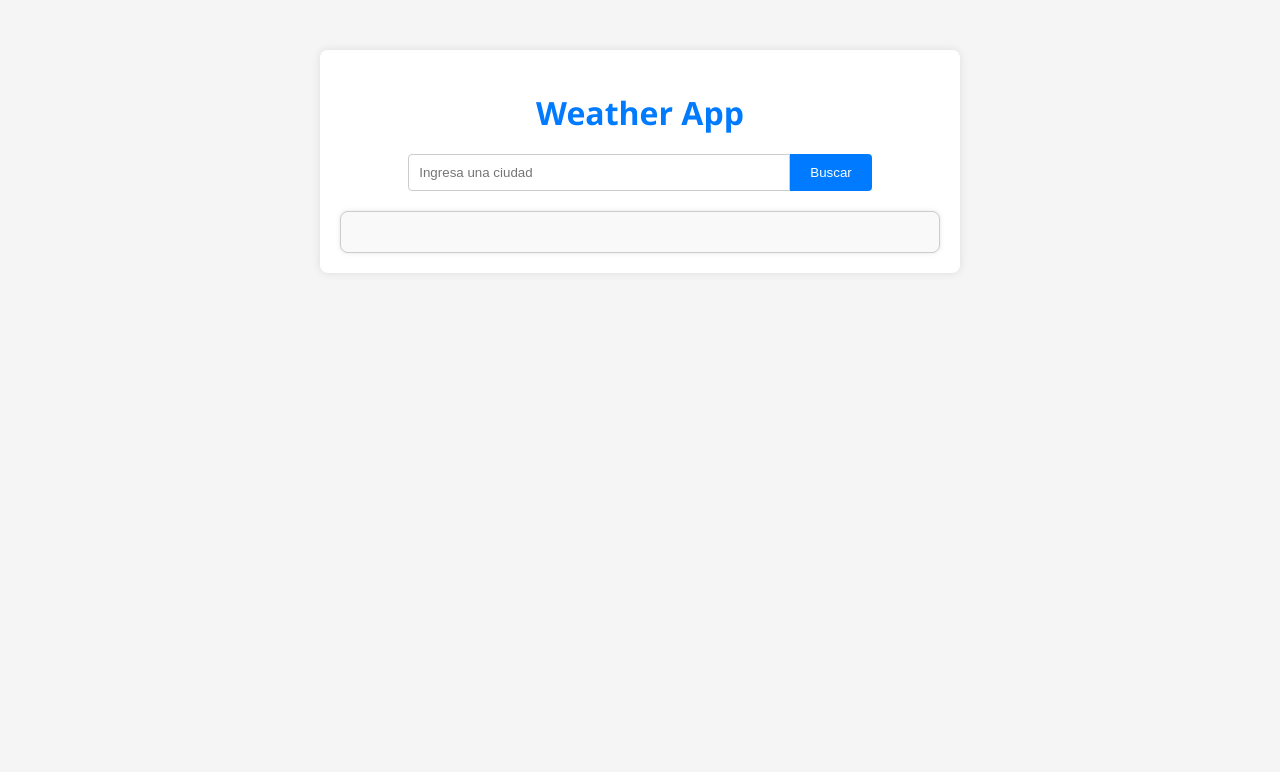
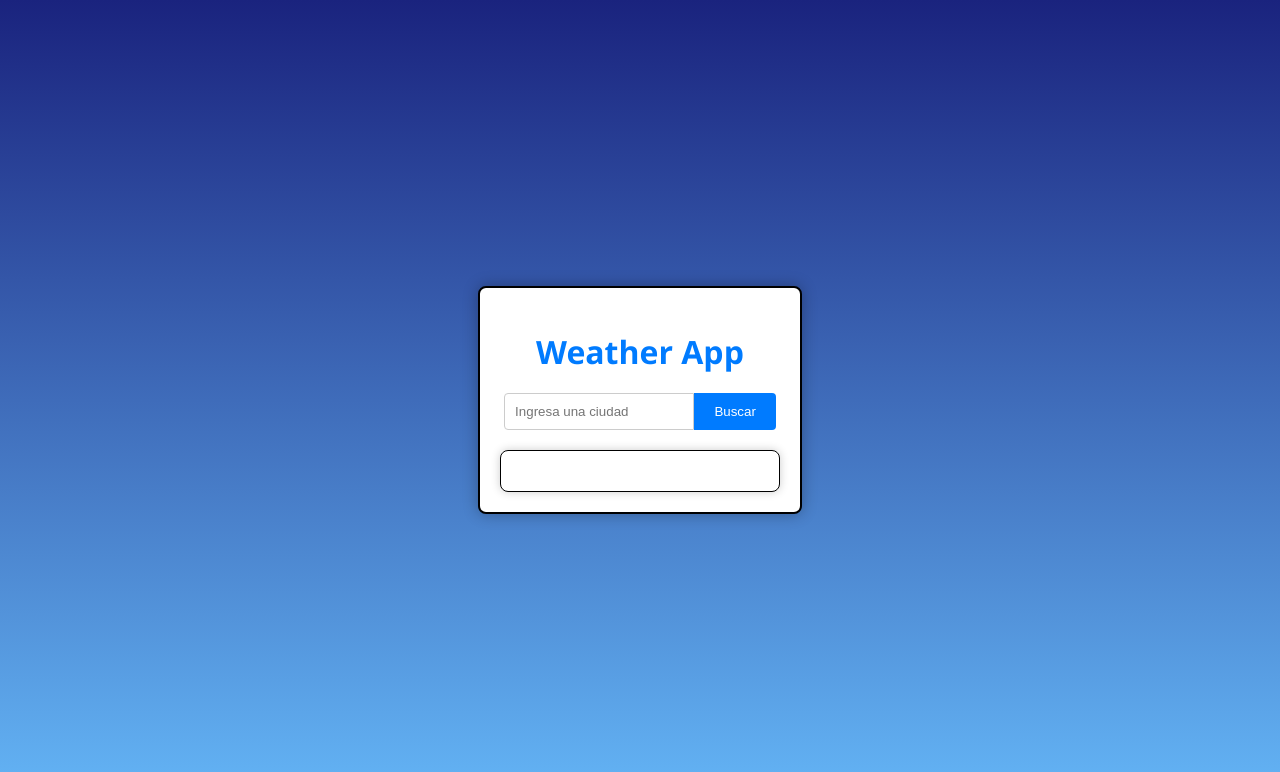
Before and after one commit to josuereyes16/wheater-app, a plain HTML site: page index.html in a window 1280 px wide. Drawn offline with Linux system fonts and the light colour scheme.

Commit message:
feat: mejora css

```diff
--- a/style.css
+++ b/style.css
@@ -2,17 +2,33 @@ body {
     font-family: 'Segoe UI', Tahoma, Geneva, Verdana, sans-serif;
     margin: 0;
     padding: 0;
-    background-color: #f5f5f5;
+    background: linear-gradient(to bottom, #1a237e, #64b5f6);
+    height: 100vh;
+    display: flex;
+    justify-content: center;
+    align-items: center;
 }
 
 .container {
     max-width: 600px;
-    margin: 50px auto;
     text-align: center;
     background-color: #fff;
     border-radius: 8px;
-    box-shadow: 0px 0px 10px rgba(0, 0, 0, 0.1);
+    box-shadow: 0px 0px 15px rgba(0, 0, 0, 0.3);
     padding: 20px;
+    border: 2px solid #000;
+    animation: fadeIn 1s ease-in-out;
+}
+
+@keyframes fadeIn {
+    from {
+        opacity: 0;
+        transform: scale(0.9);
+    }
+    to {
+        opacity: 1;
+        transform: scale(1);
+    }
 }
 
 h1 {
@@ -47,11 +63,12 @@ button:hover {
 }
 
 .weather-display {
-    border: 1px solid #ccc;
+    border: 1px solid #000;
     padding: 20px;
-    background-color: #f9f9f9;
+    background-color: #fff;
     border-radius: 8px;
-    box-shadow: 0px 0px 5px rgba(0, 0, 0, 0.1);
+    box-shadow: 0px 0px 10px rgba(0, 0, 0, 0.2);
+    animation: fadeIn 1s ease-in-out;
 }
 
 .weather-display h2 {
```
